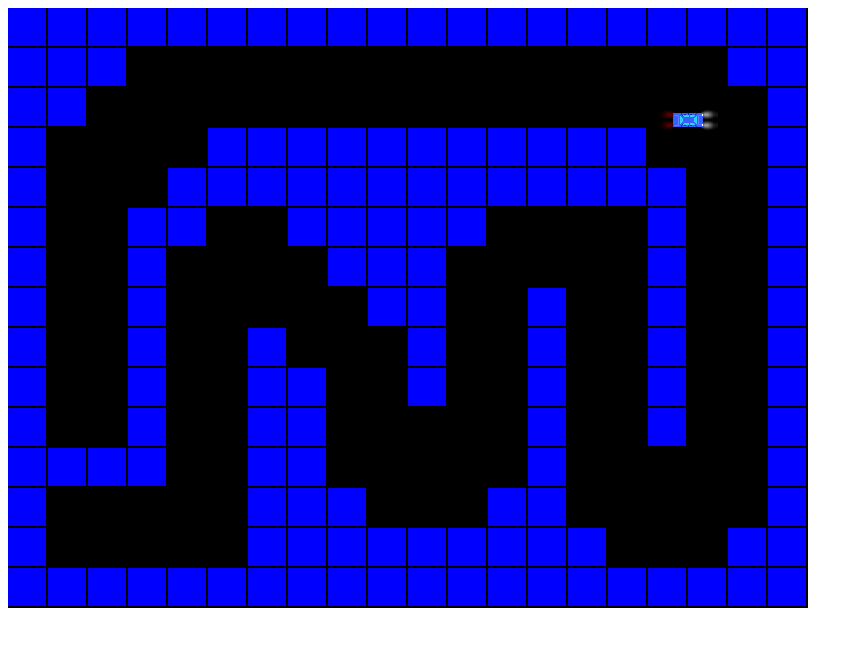
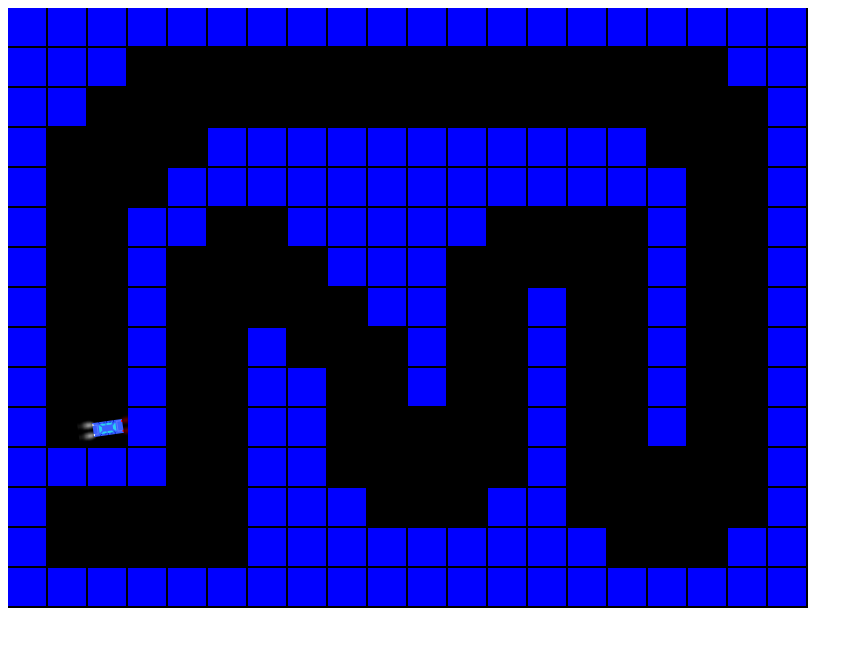
Before and after one commit to Pietrzi/game-tests-js, a plain HTML site: page racing-game/index.html in a window 1280 px wide. Shown: the whole page, without its empty margins (0-863 px from the left). Drawn offline with Linux system fonts and the light colour scheme.

Commit message:
spin the car

```diff
--- a/racing-game/index.html
+++ b/racing-game/index.html
@@ -13,10 +13,11 @@
 		var carPic = document.createElement("img");
 		var carPicLoaded = false;
 
-var ballX = 75;
-var ballY = 75;
-var ballSpeedX = 5;
-var ballSpeedY = 7;
+		var carX = 75;
+		var carY = 75;
+		var carAng = 0;
+		var carSpeedX = 5;
+		var carSpeedY = 7;
 
 		const TRACK_W = 40;
 		const TRACK_H = 40;
@@ -51,11 +52,11 @@ function updateMousePos(evt) {
 			mouseX = evt.clientX - rect.left - root.scrollLeft;
 			mouseY = evt.clientY - rect.top - root.scrollTop;
 
-	// cheat / hack to test ball in any position
-	/*ballX = mouseX;
-	ballY = mouseY;
-	ballSpeedX = 4;
-	ballSpeedY = -4;*/
+			// cheat / hack to test car in any position
+			/*carX = mouseX;
+			carY = mouseY;
+			carSpeedX = 4;
+			carSpeedY = -4;*/
 		}
 
 		window.onload = function() {
@@ -72,7 +73,7 @@ window.onload = function() {
 			}
 			carPic.src = "player1car.png";
 
-	ballReset();
+			carReset();
 		}
 
 		function updateAll() {
@@ -80,34 +81,35 @@ function updateAll() {
 			drawAll();
 		}
 
-function ballReset() {
+		function carReset() {
 			for(var eachRow=0;eachRow<TRACK_ROWS;eachRow++) {
 				for(var eachCol=0;eachCol<TRACK_COLS;eachCol++) {
 					var arrayIndex = rowColToArrayIndex(eachCol, eachRow);
 					if(trackGrid[arrayIndex] == 2) {
 						trackGrid[arrayIndex] = 0;
-				ballX = eachCol * TRACK_W + TRACK_W/2;
-				ballY = eachRow * TRACK_H + TRACK_H/2;
+						carX = eachCol * TRACK_W + TRACK_W/2;
+						carY = eachRow * TRACK_H + TRACK_H/2;
 					}
 				}
 			}
 		}
 
-function ballMove() {
-	ballX += ballSpeedX;
-	ballY += ballSpeedY;
+		function carMove() {
+			//carX += carSpeedX;
+			//carY += carSpeedY;
+			carAng += 0.02;
 
-	if(ballX < 0 && ballSpeedX < 0.0) { //left
-		ballSpeedX *= -1;
+			if(carX < 0 && carSpeedX < 0.0) { //left
+				carSpeedX *= -1;
 			}
-	if(ballX > canvas.width && ballSpeedX > 0.0) { // right
-		ballSpeedX *= -1;
+			if(carX > canvas.width && carSpeedX > 0.0) { // right
+				carSpeedX *= -1;
 			}
-	if(ballY < 0 && ballSpeedY < 0.0) { // top
-		ballSpeedY *= -1;
+			if(carY < 0 && carSpeedY < 0.0) { // top
+				carSpeedY *= -1;
 			}
-	if(ballY > canvas.height) { // bottom
-		ballReset();
+			if(carY > canvas.height) { // bottom
+				carReset();
 				trackReset();
 			}
 		}
@@ -122,50 +124,50 @@ function isTrackAtColRow(col, row) {
 			}
 		}
 
-function ballTrackHandling() {
-	var ballTrackCol = Math.floor(ballX / TRACK_W);
-	var ballTrackRow = Math.floor(ballY / TRACK_H);
-	var trackIndexUnderBall = rowColToArrayIndex(ballTrackCol, ballTrackRow);
+		function carTrackHandling() {
+			var carTrackCol = Math.floor(carX / TRACK_W);
+			var carTrackRow = Math.floor(carY / TRACK_H);
+			var trackIndexUnderCar = rowColToArrayIndex(carTrackCol, carTrackRow);
 
-	if(ballTrackCol >= 0 && ballTrackCol < TRACK_COLS &&
-		ballTrackRow >= 0 && ballTrackRow < TRACK_ROWS) {
+			if(carTrackCol >= 0 && carTrackCol < TRACK_COLS &&
+				carTrackRow >= 0 && carTrackRow < TRACK_ROWS) {
 
-		if(isTrackAtColRow( ballTrackCol,ballTrackRow )) {
+				if(isTrackAtColRow( carTrackCol,carTrackRow )) {
 					// console.log(tracksLeft);
 
-			var prevBallX = ballX - ballSpeedX;
-			var prevBallY = ballY - ballSpeedY;
-			var prevTrackCol = Math.floor(prevBallX / TRACK_W);
-			var prevTrackRow = Math.floor(prevBallY / TRACK_H);
+					var prevCarX = carX - carSpeedX;
+					var prevCarY = carY - carSpeedY;
+					var prevTrackCol = Math.floor(prevCarX / TRACK_W);
+					var prevTrackRow = Math.floor(prevCarY / TRACK_H);
 
 					var bothTestsFailed = true;
 
-			if(prevTrackCol != ballTrackCol) {
-				if(isTrackAtColRow(prevTrackCol, ballTrackRow) == false) {
-					ballSpeedX *= -1;
+					if(prevTrackCol != carTrackCol) {
+						if(isTrackAtColRow(prevTrackCol, carTrackRow) == false) {
+							carSpeedX *= -1;
 							bothTestsFailed = false;
 						}
 					}
-			if(prevTrackRow != ballTrackRow) {
-				if(isTrackAtColRow(ballTrackCol, prevTrackRow) == false) {
-					ballSpeedY *= -1;
+					if(prevTrackRow != carTrackRow) {
+						if(isTrackAtColRow(carTrackCol, prevTrackRow) == false) {
+							carSpeedY *= -1;
 							bothTestsFailed = false;
 						}
 					}
 
-			if(bothTestsFailed) { // armpit case, prevents ball from going through
-				ballSpeedX *= -1;
-				ballSpeedY *= -1;
+					if(bothTestsFailed) { // armpit case, prevents car from going through
+						carSpeedX *= -1;
+						carSpeedY *= -1;
 					}
 
 				} // end of track found
 			} // end of valid col and row
-} // end of ballTrackHandling func
+		} // end of carTrackHandling func
 
 		function moveAll() {
-	ballMove();
+			carMove();
 
-	ballTrackHandling();
+			carTrackHandling();
 		}
 
 		function rowColToArrayIndex(col, row) {
@@ -191,13 +193,20 @@ function drawTracks() {
 		function drawAll() {
 			colorRect(0,0, canvas.width,canvas.height, 'black'); // clear screen
 
-	//colorCircle(ballX,ballY, 10, 'white'); // draw ball
+			//colorCircle(carX,carY, 10, 'white'); // draw car
 			if(carPicLoaded) {
-		canvasContext.drawImage(carPic,
-			ballX - carPic.width/2, ballY - carPic.height/2);
+				drawBitmapCenteredWithRotation(carPic, carX,carY, carAng);
 			}
 
 			drawTracks();
+		}
+
+		function drawBitmapCenteredWithRotation(useBitmap, atX,atY, withAng) {
+			canvasContext.save();
+			canvasContext.translate(atX, atY);
+			canvasContext.rotate(withAng);
+			canvasContext.drawImage(useBitmap, -useBitmap.width/2, -useBitmap.height/2);
+			canvasContext.restore();
 		}
 
 		function colorRect(topLeftX,topLeftY, boxWidth,boxHeight, fillColor) {
```
Lines whose indentation alone changed are shown as unchanged.
